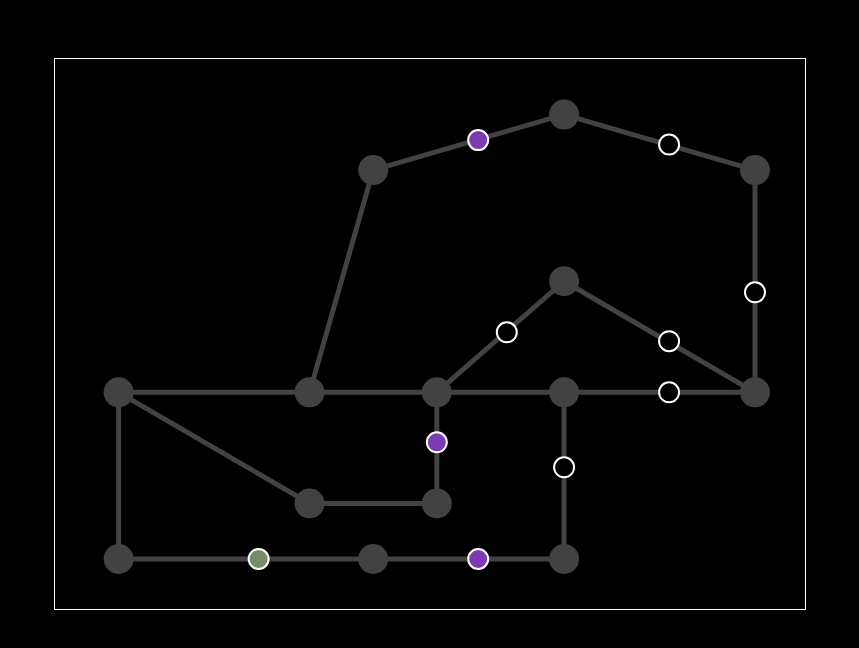
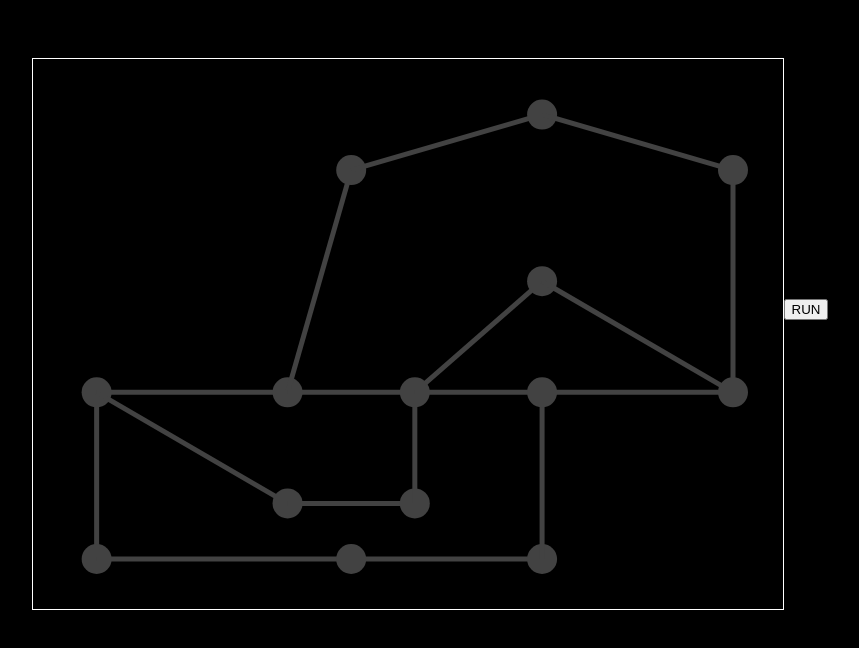
Before and after one commit to Sirdayne/lem-in, a plain HTML site: page index.html in a window 1280 px wide. Shown: the whole page, without its empty margins (210-1069 px from the left). Drawn offline with Linux system fonts and the light colour scheme.

Commit message:
added controls

```diff
--- a/index.html
+++ b/index.html
@@ -7,6 +7,9 @@
 </head>
 <body>
     <svg id="container" height="550" width="750"></svg>
+    <div class="controls">
+        <button onclick="START_LEMIN()">RUN</button>
+    </div>
 </body>
 </html>
 
@@ -221,20 +224,21 @@
     let start = rooms.find(room => room.status === 'start')
     let end = rooms.find(room => room.status === 'end')
 
-    function createLemin (nameLemin, color) {
+    function createLemin (nameLemin) {
         let newLemin = document.createElementNS(SVGNS, 'circle');
         newLemin.setAttribute('id', nameLemin);
         let found = rooms.find(room => room.name === start.name)
         newLemin.setAttribute('cx', found.x * X_FACTOR);
         newLemin.setAttribute('cy', found.y * Y_FACTOR);
         newLemin.setAttribute('r', 10);
-        newLemin.setAttribute('fill', color);
+        newLemin.setAttribute('fill', "#"+((1<<24)*Math.random()|0).toString(16));
         newLemin.setAttribute('stroke', '#fff');
         newLemin.setAttribute('stroke-width', '2');
+        newLemin.setAttribute('class', 'lemins')
         container.appendChild(newLemin);
     }
 
-    const TIME_STEP = 900
+    const TIME_STEP = 1100
 
     function moveLemin (nameLemin, startName, endName, time) {
         let lemin = document.getElementById(nameLemin)
@@ -289,15 +293,24 @@
 
     let lemins = []
 
+    function RESET_LEMIN() {
+        lemins.forEach(lemin => {
+            let node = document.getElementById(lemin.name)
+            node.remove()
+        })
+        lemins = []
+        step = 0
+    }
+
     const newResults = []
     results.forEach(res => newResults.push(res.split(' ')))
 
     let step = 0
 
     function START_LEMIN() {
+        RESET_LEMIN()
         newResults.forEach(positions => {
             step++;
-            let color = "#"+((1<<24)*Math.random()|0).toString(16);
             positions.forEach(pos => {
                 let [ name, room ] = pos.split('-')
                 let found = lemins.find(lemin => lemin.name === name)
@@ -307,7 +320,7 @@
                         room: room
                     }
                     lemins.push(lemin)
-                    createLemin(name, color)
+                    createLemin(name)
                     moveLemin(name, start.name, room, TIME_STEP * step)
                 } else {
                     moveLemin(name, found.room, room, TIME_STEP * step)
@@ -318,7 +331,6 @@
     }
 
     DRAW_MAP()
-    START_LEMIN()
 
 </script>
 
```
